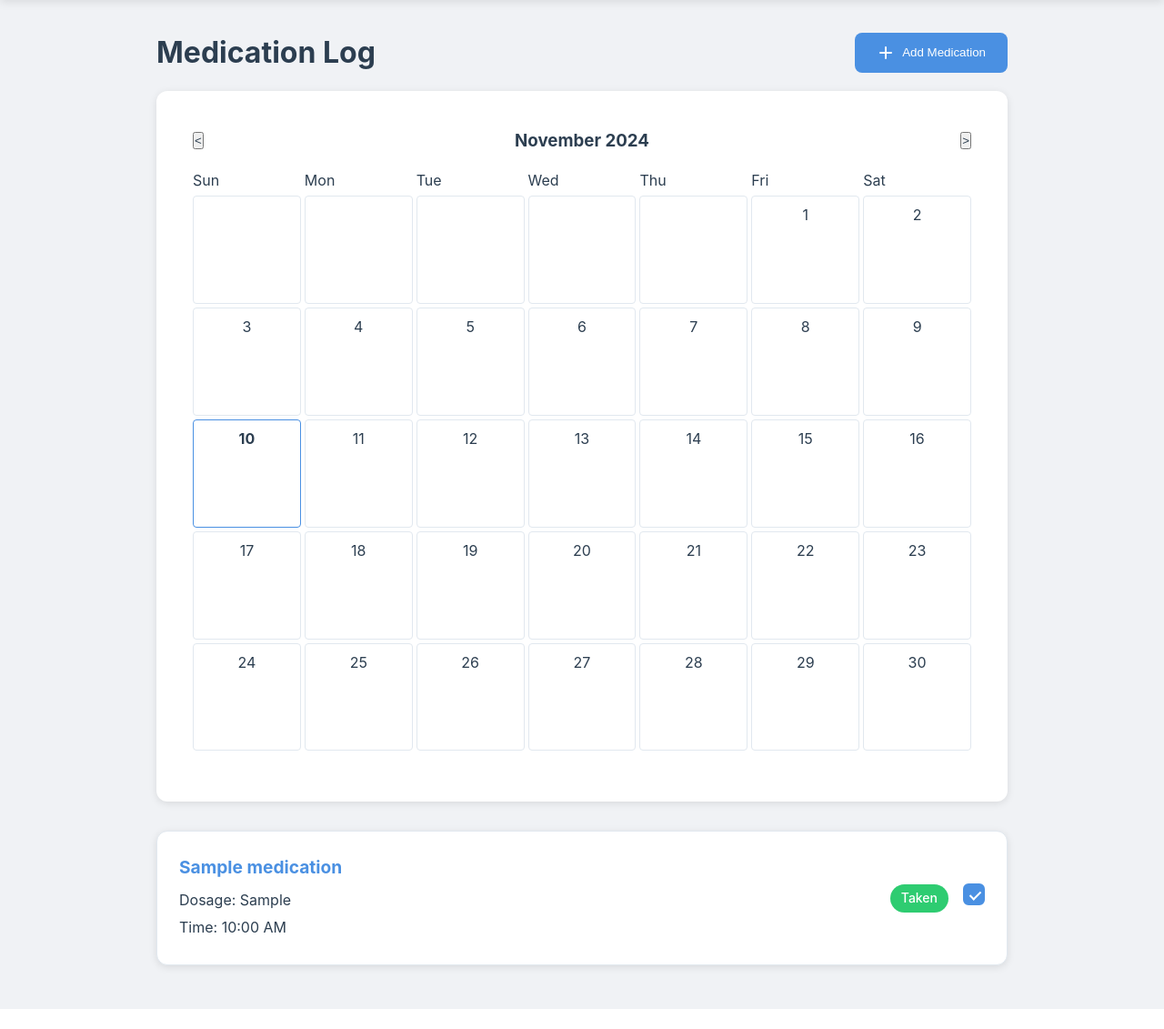
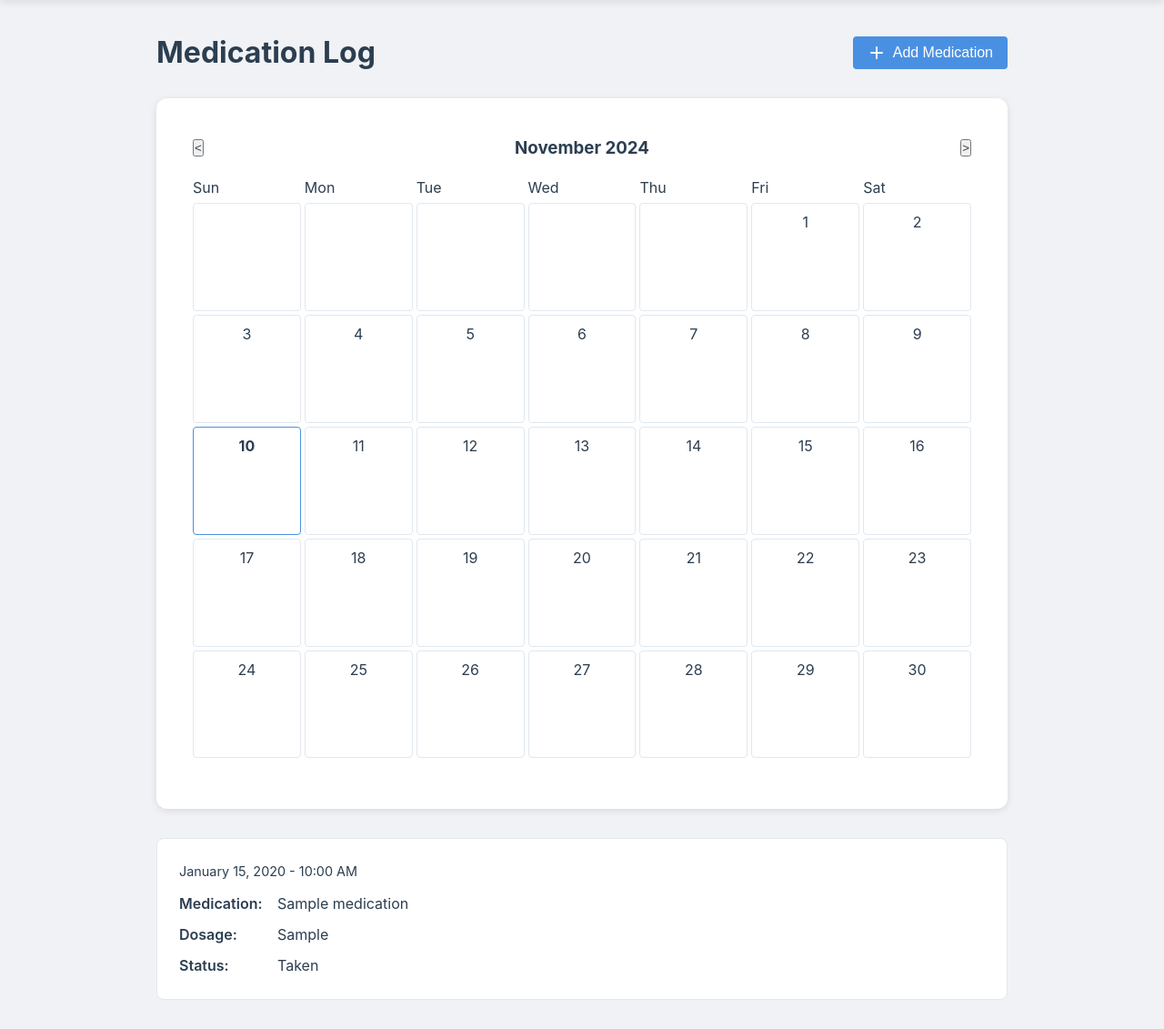
Before and after one commit to ZackGoldblum/EpiTracker, a Flask app: page /medication-log in a window 1280 px wide. Shown: the part 102-1233 px from the top of the page at 91% size. Before the commit the page ends 1211 px from the top, so only its background shows below. Run offline with Flask 3, Linux system fonts and the light colour scheme; a user stored in the database is signed in; tables that the repository leaves empty hold one stand-in row (values such as "Sample post").

Commit message:
Make event log styling consistent

```diff
--- a/static/css/style.css
+++ b/static/css/style.css
@@ -188,14 +188,21 @@ button[type="submit"]:hover {
 
 /* Buttons */
 .btn-primary {
+    display: flex;
+    align-items: center;
+    gap: 0.5rem;
     background-color: var(--primary-color);
     color: white;
-    padding: 0.75rem 1.5rem;
+    padding: 0.5rem 1rem;
     border: none;
-    border-radius: 8px;
-    font-weight: 500;
+    border-radius: 4px;
     cursor: pointer;
-    transition: all 0.2s ease;
+    font-size: 1rem;
+    transition: background-color 0.2s;
+}
+
+.btn-primary:hover {
+    background-color: var(--primary-dark);
 }
 
 .btn-secondary {
@@ -484,12 +491,10 @@ h2 {
     display: flex;
     justify-content: space-between;
     align-items: center;
-    margin-bottom: 1rem;
+    margin-bottom: 1.5rem;
 }
 
 .header-section h2 {
-    font-size: 2rem;
-    color: var(--text-color);
     margin: 0;
 }
 
@@ -511,11 +516,12 @@ h2 {
 }
 
 .log-item {
-    background: #f8f9fa;
+    background: white;
     border-radius: 8px;
-    padding: 1rem;
-    margin-bottom: 0.5rem;
+    padding: 1.5rem;
+    margin-bottom: 0rem;
     border: 1px solid var(--border-color);
+    transition: transform 0.2s, box-shadow 0.2s;
 }
 
 .log-item:hover {
@@ -523,121 +529,27 @@ h2 {
     box-shadow: 0 4px 12px rgba(0, 0, 0, 0.15);
 }
 
-/* Medication specific styles */
-.medication-item {
-    display: flex;
-    justify-content: space-between;
-    align-items: center;
-    background: white;
-    border-radius: 12px;
-    padding: 1.5rem;
-    margin-bottom: 1rem;
-    box-shadow: 0 2px 8px rgba(0, 0, 0, 0.1);
+.log-date {
+    color: var(--text-muted);
+    font-size: 0.9rem;
+    margin-bottom: 0.75rem;
 }
 
-.med-info h3 {
-    color: var(--primary-color);
-    margin: 0 0 0.5rem 0;
-    font-size: 1.2rem;
+.log-details {
+    display: grid;
+    gap: 0.5rem;
 }
 
-.med-info p {
-    margin: 0.25rem 0;
-    color: var(--text-color);
-}
-
-.med-actions {
+.detail-row {
     display: flex;
-    gap: 1rem;
-    align-items: center;
-}
-
-/* Custom checkbox styling */
-.med-checkbox {
-    width: 24px;
-    height: 24px;
-    position: relative;
-    cursor: pointer;
-}
-
-.med-checkbox input {
-    opacity: 0;
-    position: absolute;
-}
-
-.checkmark {
-    position: absolute;
-    top: 0;
-    left: 0;
-    height: 24px;
-    width: 24px;
-    background-color: #fff;
-    border: 2px solid var(--primary-color);
-    border-radius: 6px;
-    transition: all 0.2s;
-}
-
-.med-checkbox input:checked ~ .checkmark {
-    background-color: var(--primary-color);
-}
-
-.checkmark:after {
-    content: "";
-    position: absolute;
-    display: none;
-}
-
-.med-checkbox input:checked ~ .checkmark:after {
-    display: block;
-    left: 8px;
-    top: 4px;
-    width: 5px;
-    height: 10px;
-    border: solid white;
-    border-width: 0 2px 2px 0;
-    transform: rotate(45deg);
-}
-
-/* Button Styles */
-.btn-primary {
-    background-color: var(--primary-color);
-    color: white;
-    padding: 0.75rem 1.5rem;
-    border-radius: 8px;
-    border: none;
-    font-weight: 500;
-    cursor: pointer;
-    transition: all 0.2s;
-    display: inline-flex;
     align-items: center;
     gap: 0.5rem;
 }
 
-.btn-primary:hover {
-    background-color: var(--primary-dark);
-    transform: translateY(-1px);
-}
-
-/* Status indicators */
-.status-badge {
-    padding: 0.25rem 0.75rem;
-    border-radius: 20px;
-    font-size: 0.875rem;
-    font-weight: 500;
-}
-
-.status-taken {
-    background-color: var(--success-color);
-    color: white;
-}
-
-.status-pending {
-    background-color: #ffd700;
-    color: #333;
-}
-
-.auth-card + .alert {
-    margin-top: 1rem;
+.detail-label {
+    font-weight: 600;
+    color: var(--text-color);
+    min-width: 100px;
 }
 
 /* Auth title styles */
@@ -831,3 +743,20 @@ h2 {
     max-width: 600px;
     width: 90%;
 }
+
+/* SVG styles within buttons */
+.btn-primary svg {
+    width: 20px;
+    height: 20px;
+    stroke: currentColor;
+}
+
+.modal-actions {
+    display: flex;
+    justify-content: flex-end; /* Aligns items to the right */
+    margin-top: 1rem; /* Adds some space above the buttons */
+}
+
+.modal-actions .btn-secondary {
+    margin-left: 1rem; /* Adds space between the buttons */
+}
--- a/templates/pages/medication_log.html
+++ b/templates/pages/medication_log.html
@@ -18,24 +18,25 @@
         <div class="calendar" id="medication-calendar"></div>
     </div>
 
-    <div class="medication-list">
+    <div class="log-list">
         {% for med in medications %}
-        <div class="medication-item">
-            <div class="med-info">
-                <h3>{{ med.name }}</h3>
-                <p>Dosage: {{ med.dosage }}</p>
-                <p>Time: {{ med.time.strftime('%I:%M %p') }}</p>
-            </div>
-            <div class="med-actions">
-                <span class="status-badge {{ 'status-taken' if med.taken else 'status-pending' }}">
-                    {{ 'Taken' if med.taken else 'Pending' }}
-                </span>
-                <label class="med-checkbox">
-                    <input type="checkbox"
-                           {% if med.taken %}checked{% endif %}
-                           onchange="updateMedicationStatus('{{ med.id }}', this)">
-                    <span class="checkmark"></span>
-                </label>
+        <div class="log-item medication-item">
+            <div class="log-date">{{ med.time.strftime('%B %d, %Y - %I:%M %p') }}</div>
+            <div class="log-details">
+                <div class="detail-row">
+                    <span class="detail-label">Medication:</span>
+                    <span>{{ med.name }}</span>
+                </div>
+                <div class="detail-row">
+                    <span class="detail-label">Dosage:</span>
+                    <span>{{ med.dosage }}</span>
+                </div>
+                <div class="detail-row">
+                    <span class="detail-label">Status:</span>
+                    <span class="status-badge {{ 'status-taken' if med.taken else 'status-pending' }}">
+                        {{ 'Taken' if med.taken else 'Pending' }}
+                    </span>
+                </div>
             </div>
         </div>
         {% endfor %}
@@ -45,7 +46,7 @@
 <!-- Add Medication Modal -->
 <div id="addMedicationModal" class="modal">
     <div class="modal-content">
-        <h3>Add New Medication</h3>
+        <h3>Add Medication</h3>
         <form method="POST" action="{{ url_for('add_medication') }}">
             <div class="form-group">
                 <label for="med-datetime">Date & Time</label>
@@ -61,7 +62,7 @@
             </div>
             <div class="modal-actions">
                 <button type="submit" class="btn-primary">Add Medication</button>
-                <button type="button" class="btn-secondary" onclick="closeModal()">Cancel</button>
+                <button type="button" class="btn-secondary cancel-button" onclick="closeModal()">Cancel</button>
             </div>
         </form>
     </div>
--- a/templates/pages/seizure_log.html
+++ b/templates/pages/seizure_log.html
@@ -51,7 +51,7 @@
         <form method="POST" action="{{ url_for('add_seizure') }}">
             <div class="form-group">
                 <label for="seizure-datetime">Date & Time</label>
-                <input type="datetime-local" id="seizure-datetime" name="date_time" required>
+                <input type="datetime-local" id="seizure-datetime" name="date_time" required value="{{ current_time }}">
             </div>
             <div class="form-group">
                 <label for="seizure-type">Type</label>
@@ -74,7 +74,7 @@
             </div>
             <div class="modal-actions">
                 <button type="submit" class="btn-primary">Log Seizure</button>
-                <button type="button" class="btn-secondary" onclick="closeModal()">Cancel</button>
+                <button type="button" class="btn-secondary cancel-button" onclick="closeModal()">Cancel</button>
             </div>
         </form>
     </div>
--- a/templates/pages/triggers_log.html
+++ b/templates/pages/triggers_log.html
@@ -67,7 +67,7 @@
             </div>
             <div class="modal-actions">
                 <button type="submit" class="btn-primary">Log Trigger</button>
-                <button type="button" class="btn-secondary" onclick="closeModal()">Cancel</button>
+                <button type="button" class="btn-secondary cancel-button" onclick="closeModal()">Cancel</button>
             </div>
         </form>
     </div>
```
